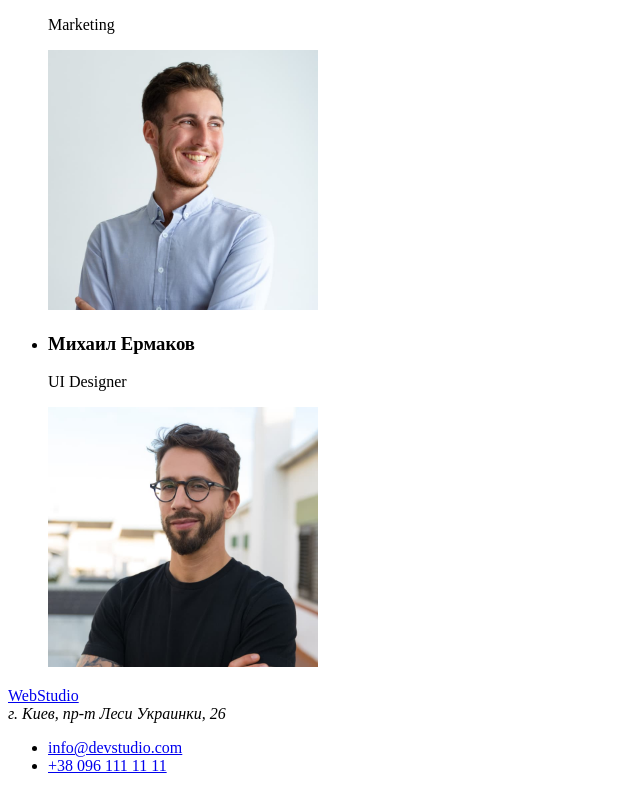
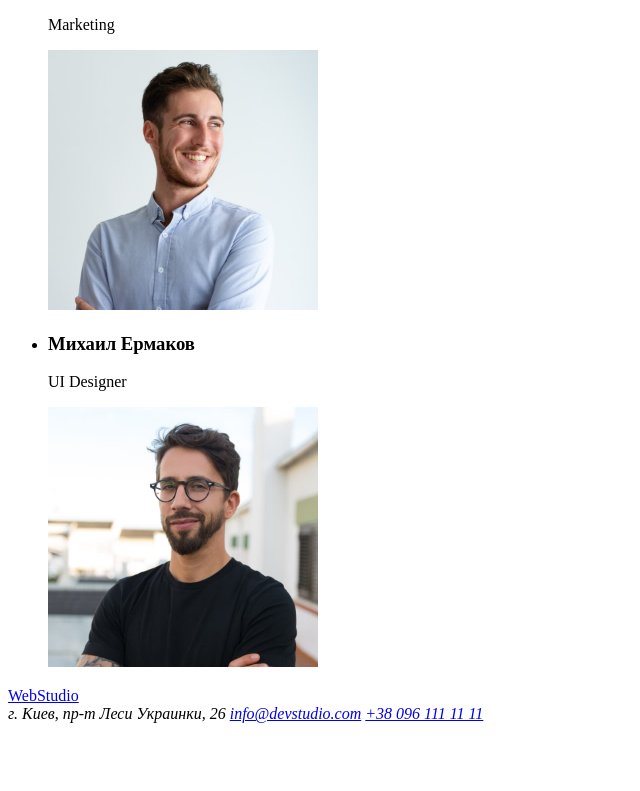
Before and after one commit to Vasyl-Turko/goit-markup-hw-01, a plain HTML site: page index.html in a window 1280 px wide. Shown: the part 2388-3179 px from the top of the page, without its empty margins (0-640 px from the left). After the commit the page ends 3119 px from the top, so only its background shows below. Drawn offline with Linux system fonts and the light colour scheme.

Commit message:
commit 3
added .prettierrc.json
change link on logo
change content of tag <address>

```diff
--- a/index.html
+++ b/index.html
@@ -9,7 +9,7 @@
 <body>
     <header>
         <nav>
-            <a href="/">WebStudio</a>
+            <a href="./index.html">WebStudio</a>
 
             <ul>
                 <li><a href="">Студия</a></li>
@@ -89,11 +89,10 @@
 
     <footer>
         <a href="/">WebStudio</a>
-        <address>г. Киев, пр-т Леси Украинки, 26</address>
-        <ul>
-            <li><a href="mailto:info@devstudio.com">info@devstudio.com</a></li>
-            <li><a href="tel:+380961111111">+38 096 111 11 11</a></li>
-        </ul>
+        <address>г. Киев, пр-т Леси Украинки, 26
+            <a href="mailto:info@devstudio.com">info@devstudio.com</a>
+            <a href="tel:+380961111111">+38 096 111 11 11</a>
+        </address>
     </footer>
 </body>
 </html>
```
Also changed, not shown: .prettierrc.json (added).
